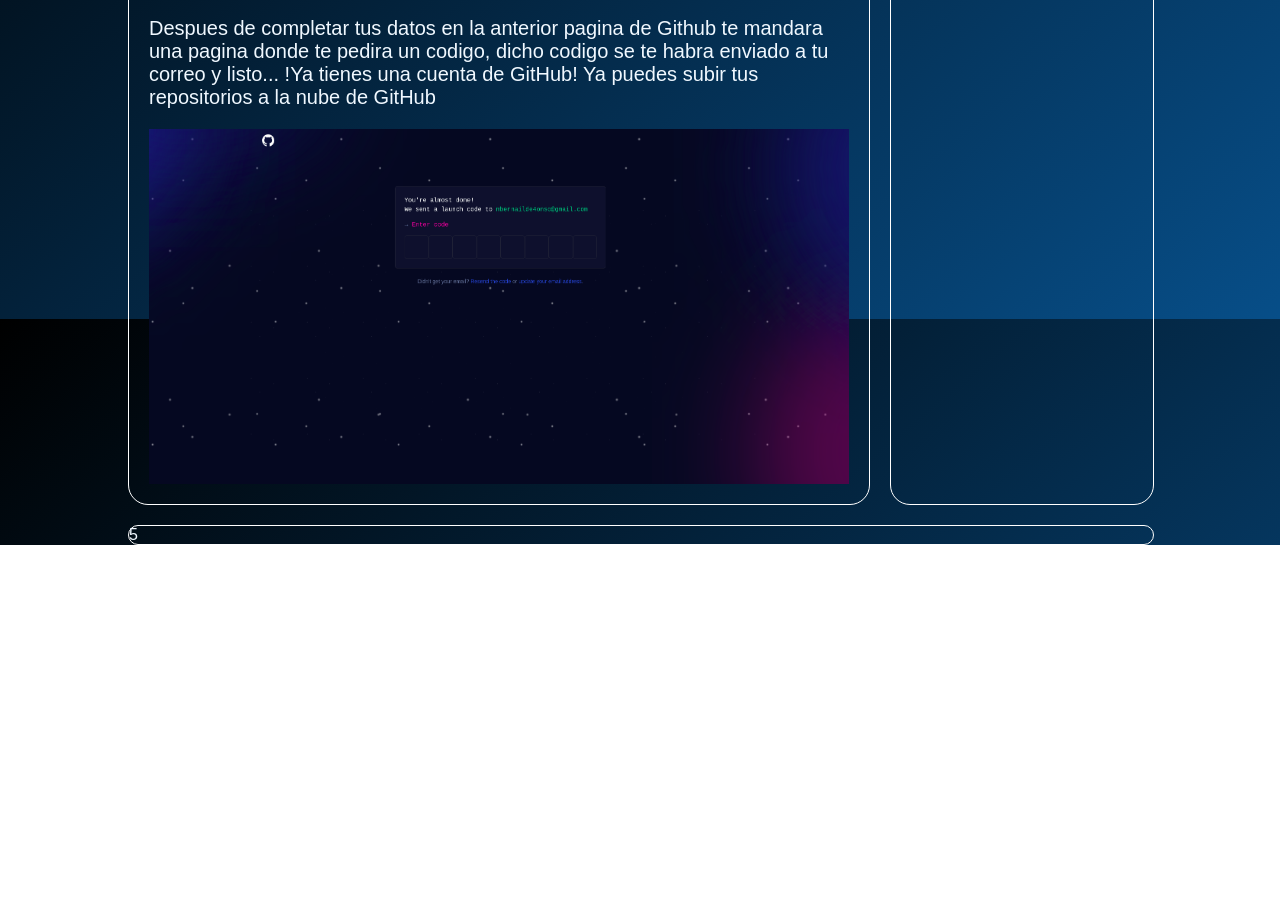
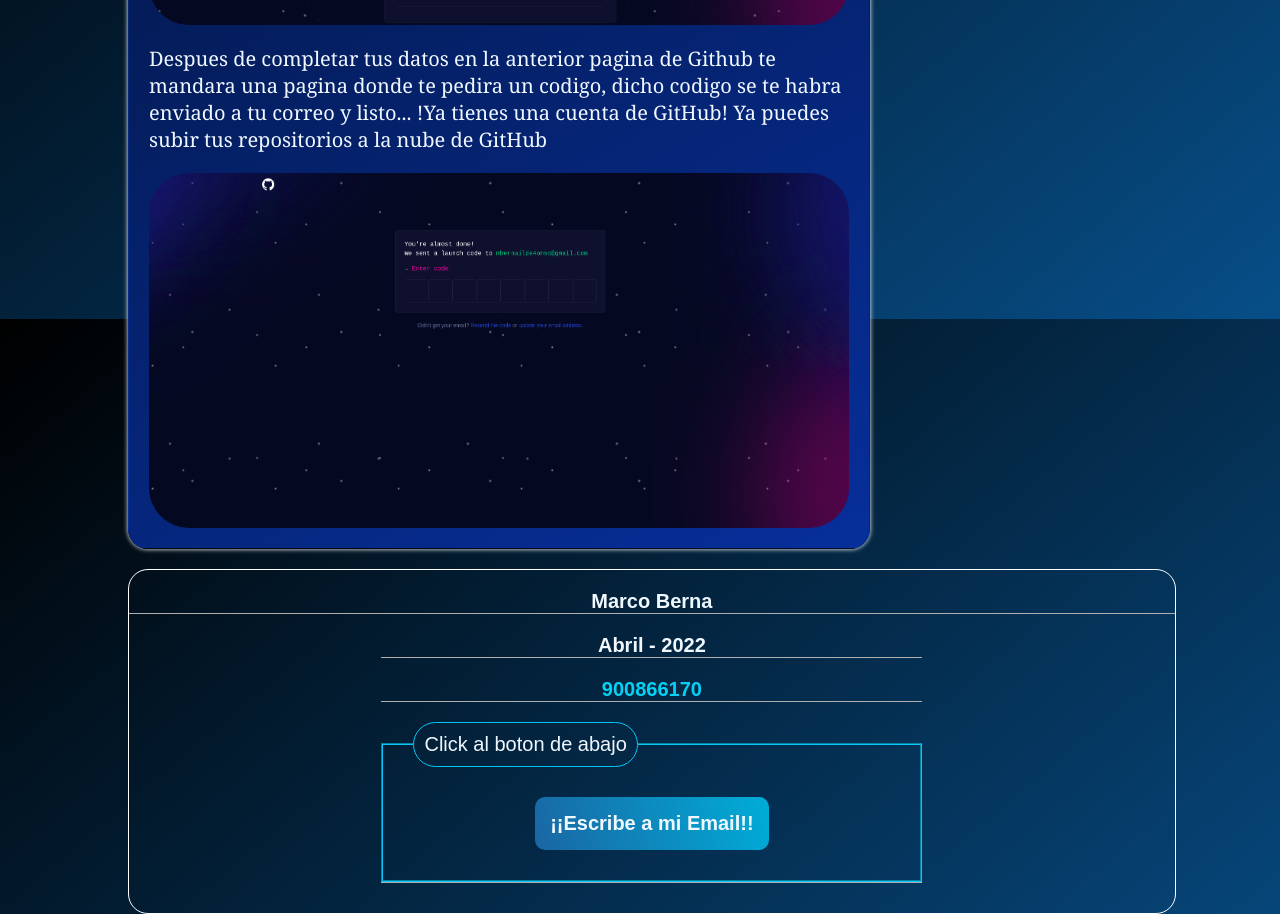
Before and after one commit to MarcoBI24/prCss, a plain HTML site: page index.html in a window 1280 px wide. Shown: the part 1281-2195 px from the top of the page. Before the commit the page ends 1826 px from the top, so only its background shows below. Drawn offline with Linux system fonts and the light colour scheme.

Commit message:
footer agregado: se ha agregado el footer y al main se le agrego un fondo

```diff
--- a/index.html
+++ b/index.html
@@ -80,7 +80,21 @@
 
 
             </div>
-            <div class="conteiner5">5</div>
+            <div class="conteiner5">
+
+                    <div class="name">Marco Berna</div>
+                    <div class="year">Abril - 2022</div>
+                    <div class="number">900866170</div>
+                    <div class="email">
+                        <form action="post">
+                            <fieldset>
+                                <legend>Click al boton de abajo</legend>
+                                <a href="mailto:mbernaildeonso@gmail.com" class="btn">¡¡Escribe a mi Email!!</a>
+                            </fieldset>
+                        </form>
+                    </div>
+
+            </div>
 
 
     </div>
--- a/style.css
+++ b/style.css
@@ -69,12 +69,14 @@
 .conteiner3{
     grid-column: 1 / 3;
     border-radius: 20px;
-    border: 1px white solid;
+    border: 1px transparent solid;
     box-sizing: border-box;
     padding: 20px;
     display: flex;
     flex-direction: column;
     gap: 20px;
+    background: linear-gradient(-210deg, rgb(0, 6, 12), rgb(7, 47, 155));
+    box-shadow: white 0px 0px 5px;
 }
 .titulo{
 
@@ -91,11 +93,14 @@
     gap: 20px;
 }
 p{
+    font-family: Cambria, Cochin, Georgia, Times, 'Times New Roman', serif, sans-serif;
     font-size: 20px;
+    font-weight: 500;
 }
 img{
     width: 700px;
     align-self: center;
+    border-radius: 40px;
 }
 a{
     font-weight: 600;
@@ -120,7 +125,6 @@
     border-radius: 20px;
     grid-column: 3 /4;
     grid-row: 3 / 4;
-    border: 1px white solid;
     padding: 20px;
 }
 .sigueme{
@@ -143,36 +147,57 @@
     grid-template-rows: auto auto;
     gap: 25px;
 }
+.iconos div:hover{
+    border-color: rgb(12, 174, 214);
 
+}
 .fb{
     display: flex;
     flex-direction: column;
     gap: 10px;
     align-items: center;
+    padding: 5px;
+    background-color: transparent;
+    border: 1px whitesmoke solid;
+    border-radius:10px;
 }
 .gh{
+    background-color: transparent;
     display: flex;
     flex-direction: column;
     align-items: center;
     gap: 10px;
+    padding: 5px;
+    border: 1px whitesmoke solid;
+    border-radius:10px;
 }
 .rdt{
+    background-color: transparent;
+
     display: flex;
     flex-direction: column;
     align-items: center;
     gap: 10px;
+    padding: 5px;
+    border: 1px whitesmoke solid;
+    border-radius:10px;
 }
 .ig{
+    background-color: transparent;
+
     display: flex;
     flex-direction: column;
     align-items: center;
     gap: 10px;
+    padding: 5px;
+    border: 1px whitesmoke solid;
+    border-radius:10px;
 }
 .fa-brands{
     font-size: 50px;
 }
 a:focus{
-    color: ;
+    color: rgb(1, 156, 245);
 }
 .fa-brands:hover{
     color: rgb(46, 156, 247);
@@ -181,23 +206,73 @@
 .iconos p{
     font-size: 20px;
 }
-
-
-
-
-
-
-
-
-
-
+                        /* fin del centeiner 4 */
+    /* INICIO DEL CONTEINER 5 */
 
 .conteiner5{
     border-radius: 20px;
     grid-column: 1 / 4;
-    border: 1px white solid
+    border: 1px white solid;
+    display: grid;
+    grid-template-columns: auto auto auto;
+    grid-template-rows:auto auto auto auto;
+    row-gap: 20px;
+    padding-top: 20px;
+    padding-bottom: 30px;
 }
-.grid-conteiner div{
-
+.name{
+    grid-column: 1 / 4;
+    text-align: center;
+    font-weight: 700;
 
 }
+.year{
+    display: flex;
+    justify-content: center;
+    font-weight: 700;
+    grid-column: 2 / 3;
+
+}
+.number{
+    grid-column: 2 / 3;
+    display: flex;
+    justify-content: center;
+    font-weight: 600;
+    color: rgb(6, 209, 245);
+
+}
+.email{
+    grid-column: 2 / 3;
+}
+legend{
+    padding: 10px;
+    margin: 30px;
+    border-radius: 30px;
+    border: rgb(6, 197, 245) 1px solid;
+}
+legend:hover{
+    border-color: rgba(99, 236, 7, 0.952);
+}
+fieldset{
+    display: flex;
+    justify-content: center;
+    padding-bottom: 30px;
+    align-items: center;
+    border-color: rgb(10, 199, 247);
+}
+.btn{
+   text-decoration: none;
+   padding: 15px;
+   border-radius: 10px;
+   background: linear-gradient(250deg, rgb(0, 173, 216), rgb(26, 102, 163));
+}
+
+.btn:hover{
+    font-size: 20px;
+    color: aliceblue;
+    background: linear-gradient(250deg,rgb(26, 102, 163) ,rgb(0, 173, 216) );
+}
+.conteiner5 div{
+    font-size: 20px;
+    border-bottom: 1px rgb(175, 175, 175) solid;
+}
```
